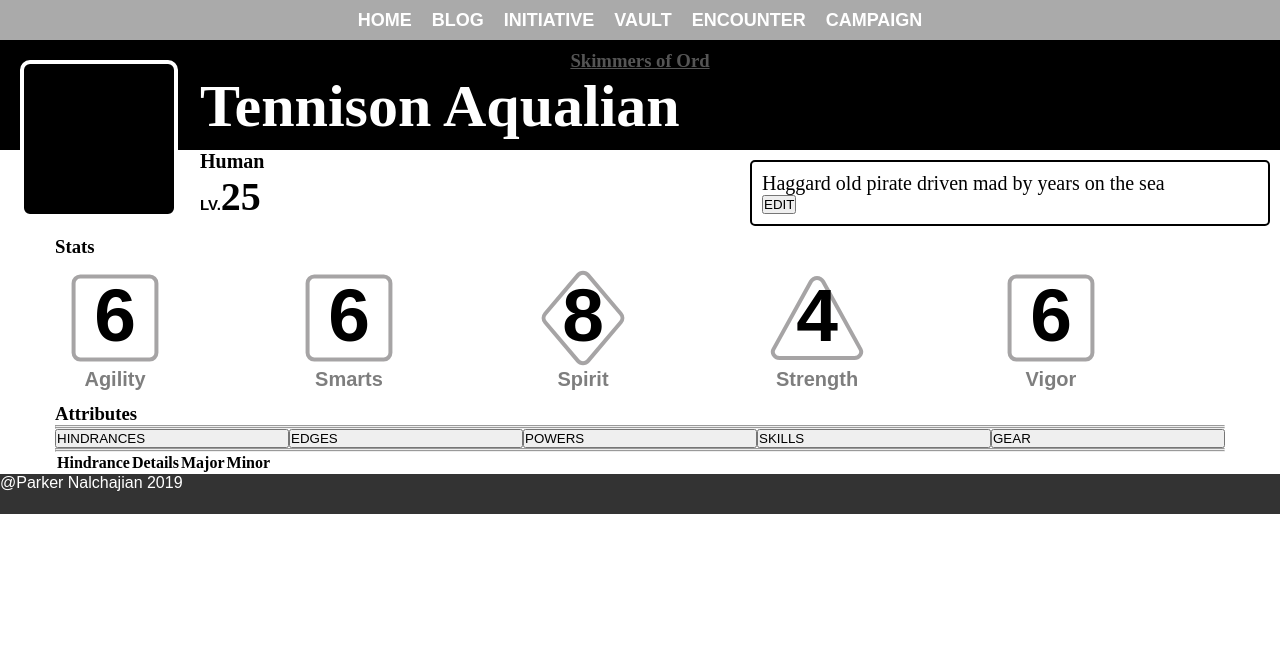
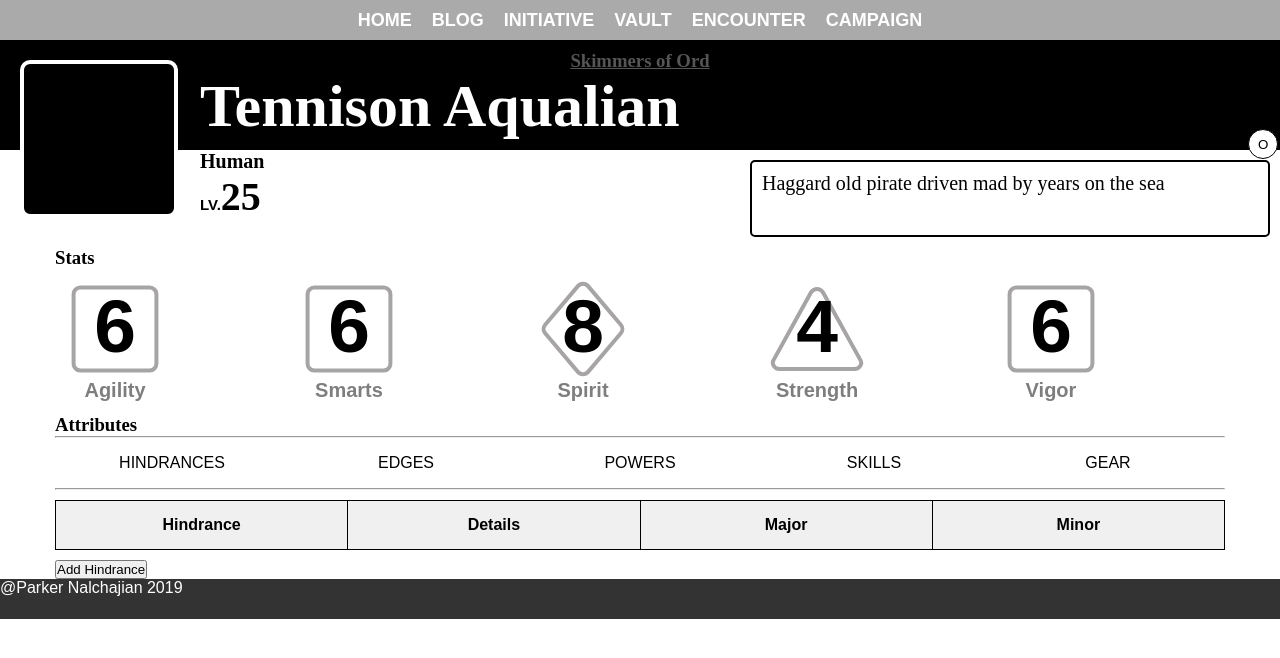
Before and after one commit to parkernalch/savage-suite, an Angular app: page /characters/1 in a window 1280 px wide. Shown: the top 658 px of the page. Built offline with nearby package versions, Linux system fonts and the light colour scheme.

Commit message:
more style changes and started adding a modal to the character screen for adding new edges/powers/etc. This remains unfinished

```diff
--- a/src/app/components/attribute-table/attribute-table.component.html
+++ b/src/app/components/attribute-table/attribute-table.component.html
@@ -1,15 +1,13 @@
 <div class="container">
     <h3>Attributes</h3>
     <hr>
-    <hr>
-    <div class="row">
-        <button class="col" id="table-hindrances" (click)="toggleView('hindrances')">HINDRANCES</button>
-        <button class="col" id="table-edges" (click)="toggleView('edges')">EDGES</button>
-        <button class="col" id="table-powers" (click)="toggleView('powers')">POWERS</button>
-        <button class="col" id="table-skills" (click)="toggleView('skills')">SKILLS</button>
-        <button class="col" id="table-gear" (click)="toggleView('gear')">GEAR</button>
+    <div class="row att-table-headers">
+        <div class="col table-header" id="table-hindrances" (click)="toggleView('hindrances')">HINDRANCES</div>
+        <div class="col table-header" id="table-edges" (click)="toggleView('edges')">EDGES</div>
+        <div class="col table-header" id="table-powers" (click)="toggleView('powers')">POWERS</div>
+        <div class="col table-header" id="table-skills" (click)="toggleView('skills')">SKILLS</div>
+        <div class="col table-header" id="table-gear" (click)="toggleView('gear')">GEAR</div>
     </div>
-    <hr>
     <hr>
 
     <table *ngIf="viewHindrances">
@@ -45,7 +43,8 @@
                 <td>{{edge.name}}</td>
                 <td>{{edge.description}}</td>
                 <td>{{edge.effect}}</td>
-                <td><span *ngFor="let prereq of edge.prerequisites">{{prereq}} ,</span></td>
+                <!-- <td><span *ngFor="let prereq of edge.prerequisites"> {{",".join(character.prerequisites)}} </span></td> -->
+                <td><span> {{edge.prerequisites.join(' , ')}} </span></td>
             </tr>
         </tbody>
     </table>
@@ -117,4 +116,175 @@
         </thead>
     </table>
 
+    <div class="add-attribute">
+        <button *ngIf="viewHindrances">Add Hindrance</button>
+        <button *ngIf="viewEdges">Add Edge</button>
+        <button *ngIf="viewPowers">Add Power</button>
+        <button *ngIf="viewSkills">Add Skill</button>
+        <button *ngIf="viewGear">Add Gear</button>
+    </div>
+
+    <div class="add-attribute-modal">
+        <div class="modal-header">
+            <h3>
+                Add
+                <span *ngIf="addHindrance">Hindrance</span>
+                <span *ngIf="addEdge">Edge</span>
+                <span *ngIf="addSkill">Skill</span>
+                <span *ngIf="addPower">Power</span>
+                <span *ngIf="addItem">Item</span>
+            </h3>
+        </div>
+        <div class="modal-body">
+            <div class="add-hindrance" *ngIf="addHindrance">
+                <label>Hindrance</label>
+                <input />
+                <br>
+                <label>Description</label>
+                <input />
+                <br>
+                <label>Type</label>
+                <button>Major</button>
+                <button>Minor</button>
+            </div>
+            <div class="add-edge" *ngIf="addEdge">
+                <label>Edge</label>
+                <input />
+                <br>
+                <label>Description</label>
+                <input />
+                <br>
+                <label>Effect</label>
+                <input />
+                <br>
+                <label>Prerequisites</label>
+                <input />
+                <br>
+            </div>
+            <div class="add-power" *ngIf="addPower">
+                <label>Power</label>
+                <input />
+                <br>
+                <label>Trapping</label>
+                <input />
+                <br>
+                <label>Flavor</label>
+                <input />
+                <br>
+                <label>Cost</label>
+                <input />
+                <br>
+                <label>Effect</label>
+                <input />
+            </div>
+            <div class="add-skill" *ngIf="addSkill">
+                <label>Skill</label>
+                <input />
+                <br>
+                <label>Base Attribute</label>
+                <input />
+                <br>
+                <label>Die Type</label>
+                <input />
+            </div>
+            <div class="add-melee-weapon" *ngIf="addMeleeWeapon">
+                <label>Weapon</label>
+                <input />
+                <br>
+                <label>Damage</label>
+                <input />
+                <br>
+                <label>Weight</label>
+                <input />
+                <br>
+                <label>Cost</label>
+                <input />
+                <br>
+                <label>Notes</label>
+                <input />
+            </div>
+            <div class="add-ranged-weapon" *ngIf="addRangedWeapon">
+                <label>Weapon</label>
+                <input />
+                <br>
+                <label>Range</label>
+                <input /><span>/</span><input /><span>/</span><input />
+                <br>
+                <label>Damage</label>
+                <input />
+                <br>
+                <label>RoF</label>
+                <input />
+                <br>
+                <label>Cost</label>
+                <input />
+                <br>
+                <label>Weight</label>
+                <input />
+                <br>
+                <label>Shots</label>
+                <input />
+                <br>
+                <label>Min Str.</label>
+                <input />
+                <br>
+                <label>Notes</label>
+                <input />
+            </div>
+            <div class="add-armor" *ngIf="addArmor">
+                <label>Type</label>
+                <input />
+                <br>
+                <label>Armor Mod</label>
+                <input />
+                <br>
+                <label>Weight</label>
+                <input />
+                <br>
+                <label>Cost</label>
+                <input />
+                <br>
+                <label>Notes</label>
+                <input />
+            </div>
+            <div class="add-ammo" *ngIf="addAmmo">
+                <label>Ammo</label>
+                <input />
+                <br>
+                <label>Weight</label>
+                <input />
+                <br>
+                <label>Cost</label>
+                <input />
+                <br>
+                <label>Notes</label>
+                <input />
+            </div>
+            <div class="add-mundane-item" *ngIf="addMundaneItem">
+                <label>Item</label>
+                <input />
+                <br>
+                <label>Cost</label>
+                <input />
+                <br>
+                <label>Weight</label>
+                <input />
+            </div>
+            <div class="add-magic-item">
+                <label>Name</label>
+                <input />
+                <br>
+                <label>Effect</label>
+                <input />
+                <br>
+                <label>Cost</label>
+                <input />
+            </div>
+        </div>
+        <div class="modal-footer">
+            <button>Cancel</button>
+            <button>Submit</button>
+        </div>
+    </div>
+
 </div>
--- a/src/app/components/attribute-table/attribute-table.component.sass
+++ b/src/app/components/attribute-table/attribute-table.component.sass
@@ -0,0 +1,43 @@
+.att-table-headers
+    padding-top: 5px
+    padding-bottom: 5px
+    text-align: center
+    .table-header
+        transition: all 0.5s
+        line-height: 40px
+        font-family: sans-serif
+        cursor: pointer
+    .table-header:hover
+        background: #f3f3f3
+        cursor: pointer
+    .table-header.active
+        color: #0033ff
+        font-weight: bold
+
+table
+    border-collapse: collapse
+    width: 100%
+    margin-top: 10px
+    margin-bottom: 10px
+th, td
+    border: 1px solid black
+    min-width: 100px
+    padding: 5px
+th
+    background: #f0f0f0
+    padding-top: 15px
+    padding-bottom: 15px
+    font-family: sans-serif
+.add-attribute-modal
+    display: none
+    position: fixed
+    top: 50px
+    left: 50%
+    transform: translateX(-50%)
+    background: white
+    border: 2px red solid
+    .modal-header
+        background: gray
+    .modal-footer
+        float: right
+        background: green
--- a/src/app/components/character-view/character-view.component.html
+++ b/src/app/components/character-view/character-view.component.html
@@ -14,9 +14,9 @@
         <div class="charview-descbox">
             <p *ngIf="!character.isEdit" class="charview-description">{{character.description}}</p>
             <textarea *ngIf="character.isEdit" type="text" id="cv-desc" [(ngModel)]="character.description"></textarea>
-            <button (click)="toggleEdit()">
-                <span *ngIf="character.isEdit">SUBMIT</span>
-                <span *ngIf="!character.isEdit">EDIT</span>
+            <button id="edit-submit-description" (click)="toggleEdit()">
+                <span *ngIf="character.isEdit">X</span>
+                <span *ngIf="!character.isEdit">O</span>
             </button>
         </div>
     </div>
--- a/src/app/components/character-view/character-view.component.sass
+++ b/src/app/components/character-view/character-view.component.sass
@@ -52,3 +52,13 @@
             font-size: 20px
             word-wrap: break-word
             font-family: serif
+        #edit-submit-description
+            width: 30px
+            height: 30px
+            background: white
+            border: 1px black solid
+            border-radius: 20px
+            position: relative
+            display: inline-block
+            left: 98%
+            top: -66px
```
Also changed, not shown: src/app/components/character-vault/character-vault.component.html (line endings or trailing spaces).
